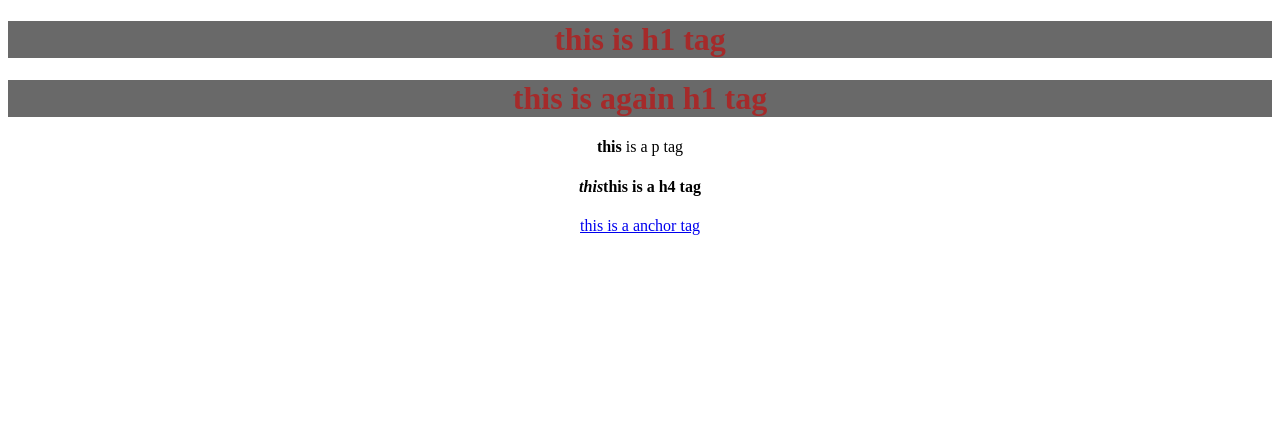
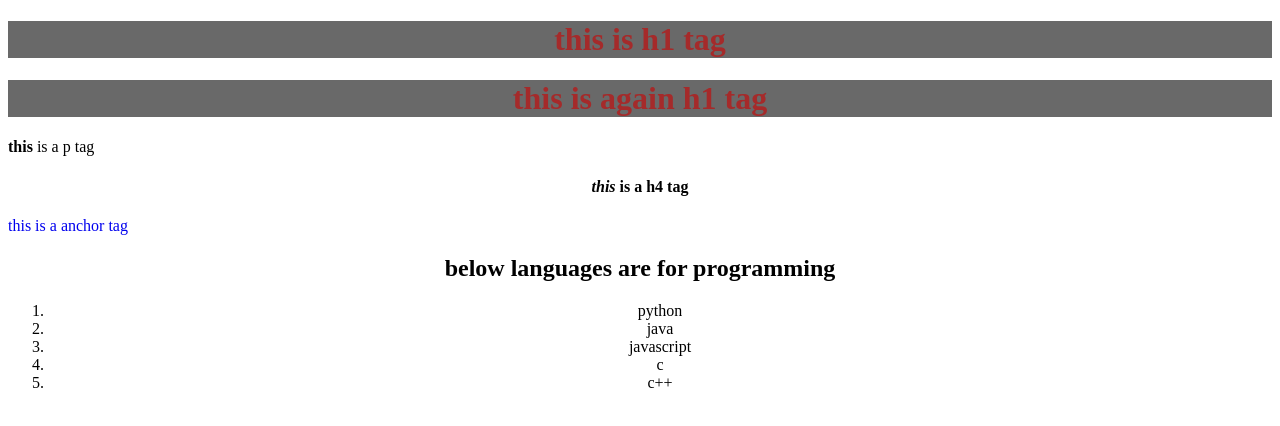
Before and after one commit to shyam-pujari/js, a plain HTML site: page index.html in a window 1280 px wide. Drawn offline with Linux system fonts and the light colour scheme.

Commit message:
html & css

```diff
--- a/index.html
+++ b/index.html
@@ -10,7 +10,18 @@
     <h1><strong>this </strong>is h1 tag</h1>
     <h1>this is again h1 tag</h1>
     <p><strong>this</strong> is a p tag</p>
-    <h4><em>this</em>this is a h4 tag</h4>
+    <h4><em>this </em> is a h4 tag</h4>
     <a href="https://www.github.com/" target="_blank">this is a anchor tag</a>
+    <div>
+      <h2>below languages are for programming</h2>
+    <ol>
+      <li>python</li>
+      <li>java</li>
+      <li>javascript</li>
+      <li>c</li>
+      <li>c++</li>
+    </ol>
+    </div>
+
   </body>
 </html>
--- a/style.css
+++ b/style.css
@@ -1,5 +1,5 @@
 body {
-  text-align: center;
+  /* text-align: center; */
   flex: content;
 }
 h1 {
@@ -7,3 +7,17 @@ h1 {
   text-align: center;
   background-color: dimgrey;
 }
+a {
+  text-decoration: none;
+  text-align: right;
+}
+h4 {
+  text-align: center;
+}
+div {
+  text-align: center;
+  text-decoration: dotted;
+  ol {
+    text-decoration: none;
+  }
+}
```
